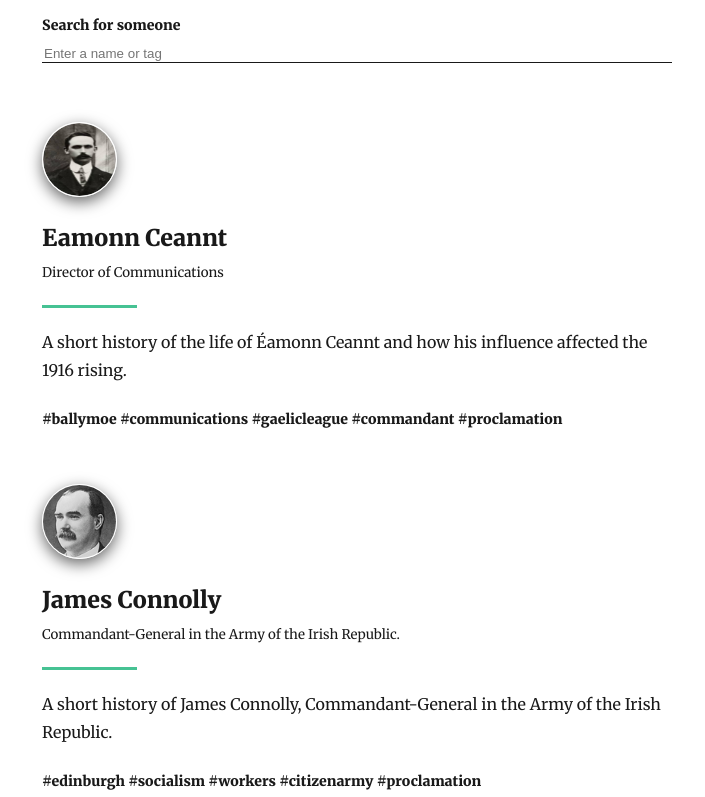
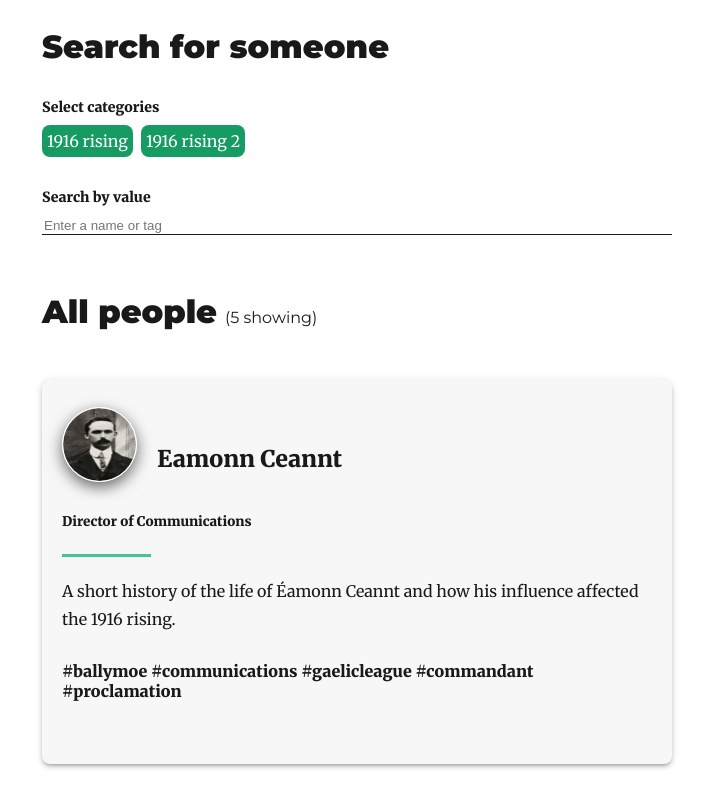
Before and after one commit to Michaelcj10/Shorty-Histories, a Gatsby site: page / in a window 1280 px wide. Shown: the part 712-1509 px from the top of the page, without its empty margins (283-988 px from the left). Built offline with nearby package versions, Linux system fonts and the light colour scheme; Gatsby itself is replaced by a stand-in of ours; some packages are replaced by stand-ins of ours.

Commit message:
style on homepage

```diff
--- a/content/blog/thomas-clarke/index.md
+++ b/content/blog/thomas-clarke/index.md
@@ -4,7 +4,7 @@ description: "A short history of the life of Thomas Clarke and how his influence
 dob: "Treasurer of the Irish Republican Brotherhood"
 date: "March 1858"
 tags: "#tipperary #treasurer #irb #gpo #proclamation"
-category: "1916 rising"
+category: "1916 rising 2"
 ---
 
 He was born in 1857 in Tipperary to an Irish protestant father, the British Army bombardier James Clarke.
--- a/src/components/atoms/input.js
+++ b/src/components/atoms/input.js
@@ -1,18 +1,13 @@
 import React, { Fragment, useState } from "react"
 import styled from "styled-components"
+import Label from "./label"
+
 const Input = props => {
   const [inputFocused, setFocused] = useState(false)
 
   return (
     <Fragment>
-      <Label
-        style={{
-          fontSize: inputFocused ? "15px" : "14px",
-          color: inputFocused ? "rgb(70, 194, 147)" : "#191919",
-        }}
-      >
-        {props.label}
-      </Label>
+      <Label text={props.label} focused={inputFocused} />
       <InputStyle
         style={{
           borderBottom: inputFocused
@@ -40,14 +35,7 @@ const InputStyle = styled.input`
   border: none;
   transition: all 0.4s;
   outline: none;
+  background: transparent;
 `
-const Label = styled.label`
-  color: #191919;
-  font-family: "Merriweather", "Georgia", serif;
-  font-weight: 900;
-  text-rendering: optimizeLegibility;
-  font-size: 1.4427rem;
-  line-height: 1.1;
-  transition: all 0.2s;
-`
+
 export default Input
--- /dev/null
+++ b/src/components/atoms/label.js
@@ -0,0 +1,25 @@
+import React, { Fragment, useState } from "react"
+import styled from "styled-components"
+const Label = props => {
+  return (
+    <StyledLabel
+      style={{
+        fontSize: props.focused ? "15px" : "14px",
+        color: props.focused ? "rgb(70, 194, 147)" : "#191919",
+      }}
+    >
+      {props.text}
+    </StyledLabel>
+  )
+}
+
+const StyledLabel = styled.label`
+  color: #191919;
+  font-family: "Merriweather", "Georgia", serif;
+  font-weight: 900;
+  text-rendering: optimizeLegibility;
+  font-size: 1.4427rem;
+  line-height: 1.1;
+  transition: all 0.2s;
+`
+export default Label
--- a/src/pages/index.js
+++ b/src/pages/index.js
@@ -1,9 +1,10 @@
-import React, { useState } from "react"
+import React, { Fragment, useState } from "react"
 import { Link, graphql } from "gatsby"
 import Layout from "../components/layout"
 import SEO from "../components/seo"
 import { rhythm } from "../utils/typography"
 import Break from "../components/atoms/break"
+import Label from "../components/atoms/label"
 import ImageLoader from "../components/atoms/imageAsync"
 import Input from "../components/atoms/input"
 import styled from "styled-components"
@@ -12,11 +13,6 @@ import { motion } from "framer-motion"
 const BlogIndex = ({ data, location }) => {
   const siteTitle = data.site.siteMetadata.title
   const [searchVal, setVal] = useState("")
-
-  const variants = {
-    visible: { opacity: 1 },
-    hidden: { opacity: 0.5 },
-  }
 
   const getPosts = () => {
     // nothing searched, return full list
@@ -43,19 +39,35 @@ const BlogIndex = ({ data, location }) => {
     }
   }
 
+  const getCategories = () => {
+    const allCat = []
+
+    data.allMarkdownRemark.edges.forEach(element => {
+      const curr = element.node.frontmatter.category
+
+      if (!allCat.includes(curr)) {
+        allCat.push(curr)
+      }
+    })
+
+    return allCat
+  }
+
   const postsShowing = getPosts()
+  const categories = getCategories()
 
   return (
     <Layout location={location} title={siteTitle}>
       <SEO title="Short Historys" />
       {
-        <div style={{ minHeight: "200px" }}>
+        <Fragment>
           <ImageLoader
             imgAlt="Banner"
             width="100%"
             height="300px"
             imgSrc="1916_banner-min.png"
           />
+          <CustomH1>About us</CustomH1>
           <p>
             Let's expore some of the <strong>famous and infamous </strong>
             characters in Irish history. From James Connolly to Brian Boru
@@ -63,39 +75,36 @@ const BlogIndex = ({ data, location }) => {
             We aim to explore that <strong>10,000 year history</strong> and all
             those characters in as simple and concise terms as we can.
           </p>
-          <motion.div
-            animate={{ x: 5 }}
-            transition={{ ease: "easeOut", duration: 1 }}
-          >
-            <AllPeopleTitle>
-              All people
-              <span>{`(${postsShowing.length} showing)`}</span>
-            </AllPeopleTitle>
-          </motion.div>
+          <CustomH1>Search for someone</CustomH1>
+          <Label text="Select categories" focused={false} />
+          <Categories>
+            {categories.map((category, i) => {
+              return <div key={i}>{category}</div>
+            })}
+          </Categories>
 
           <Input
-            label="Search for someone"
+            label="Search by value"
             placeholder="Enter a name or tag"
             onChange={val => {
               setVal(val)
             }}
             value={searchVal}
           />
-        </div>
+        </Fragment>
       }
+      <AllPeopleTitle>
+        All people
+        <span>{`(${postsShowing.length} showing)`}</span>
+      </AllPeopleTitle>
+      <div>
         {postsShowing.map(({ node }) => {
           const title = node.frontmatter.title || node.fields.slug
           const imgUrl = title.replace(/\s+/g, "_").toLowerCase()
           return (
-          <motion.div
-            key={node.fields.slug}
-            initial="hidden"
-            animate="visible"
-            variants={variants}
-          >
-            <Article>
+            <Article key={node.fields.slug}>
               <header>
-                <h3
+                <EntryItem
                   style={{
                     marginBottom: rhythm(1 / 4),
                   }}
@@ -107,6 +116,7 @@ const BlogIndex = ({ data, location }) => {
                     imgSrc={`${imgUrl}.jpg`}
                     isCircle={true}
                   />
+                  <h3>
                     <Link
                       style={{ boxShadow: `none`, color: "rgb(25, 25, 25)" }}
                       to={node.fields.slug}
@@ -114,6 +124,7 @@ const BlogIndex = ({ data, location }) => {
                       {title}
                     </Link>
                   </h3>
+                </EntryItem>
                 <small>{node.frontmatter.dob}</small>
                 <Break />
               </header>
@@ -126,9 +137,9 @@ const BlogIndex = ({ data, location }) => {
               </section>
               <Tags>{node.frontmatter.tags}</Tags>
             </Article>
-          </motion.div>
           )
         })}
+      </div>
     </Layout>
   )
 }
@@ -140,17 +151,60 @@ const PersonImage = styled(ImageLoader)`
   box-shadow: 0 5px 15px 0px rgba(0, 0, 0, 0.6);
 `
 
-const AllPeopleTitle = styled.h1`
-  span {
-    font-size: 14px;
-    margin-left: 8px;
+const Card = styled.div`
+  background: #f7f7f7;
+  padding: 10px 20px 35px 20px;
+  margin-top: 50px;
+  box-shadow: 0px 3px 3px -2px rgba(0, 0, 0, 0.2),
+    0px 3px 4px 0px rgba(0, 0, 0, 0.14), 0px 1px 8px 0px rgba(0, 0, 0, 0.12);
+  border-radius: 8px;
+`
+
+const Categories = styled.div`
+  margin: 5px auto 25px;
+  display: flex;
+
+  div {
+    width: fit-content;
+    background: #169b62;
+    padding: 2px 5px;
+    color: #fff;
+    border-radius: 8px;
+    cursor: pointer;
+    margin-right: 8px;
   }
 `
+
+const EntryItem = styled.div`
+  display: flex;
+  align-items: center;
+
+  img {
+    margin: 0px 20px 0px 0px;
+  }
+`
+
+const CustomH1 = styled.h1`
+  font-size: 2em;
+`
+
+const AllPeopleTitle = styled(CustomH1)`
+  span {
+    font-size: 16px;
+    margin-left: 8px;
+    font-weight: normal;
+  }
+`
+
 const Tags = styled.h5`
-  font-size: 14px;
+  font-size: 16px;
   margin-top: 0px;
+  line-height: 20px;
 `
-const Article = styled.article`
+const Article = styled(Card)`
+  small {
+    font-weight: 900;
+  }
   img {
     box-shadow: 0 5px 15px 0px rgba(0, 0, 0, 0.6);
     border: 1px solid #fff;
```
Lines whose indentation alone changed are shown as unchanged.
